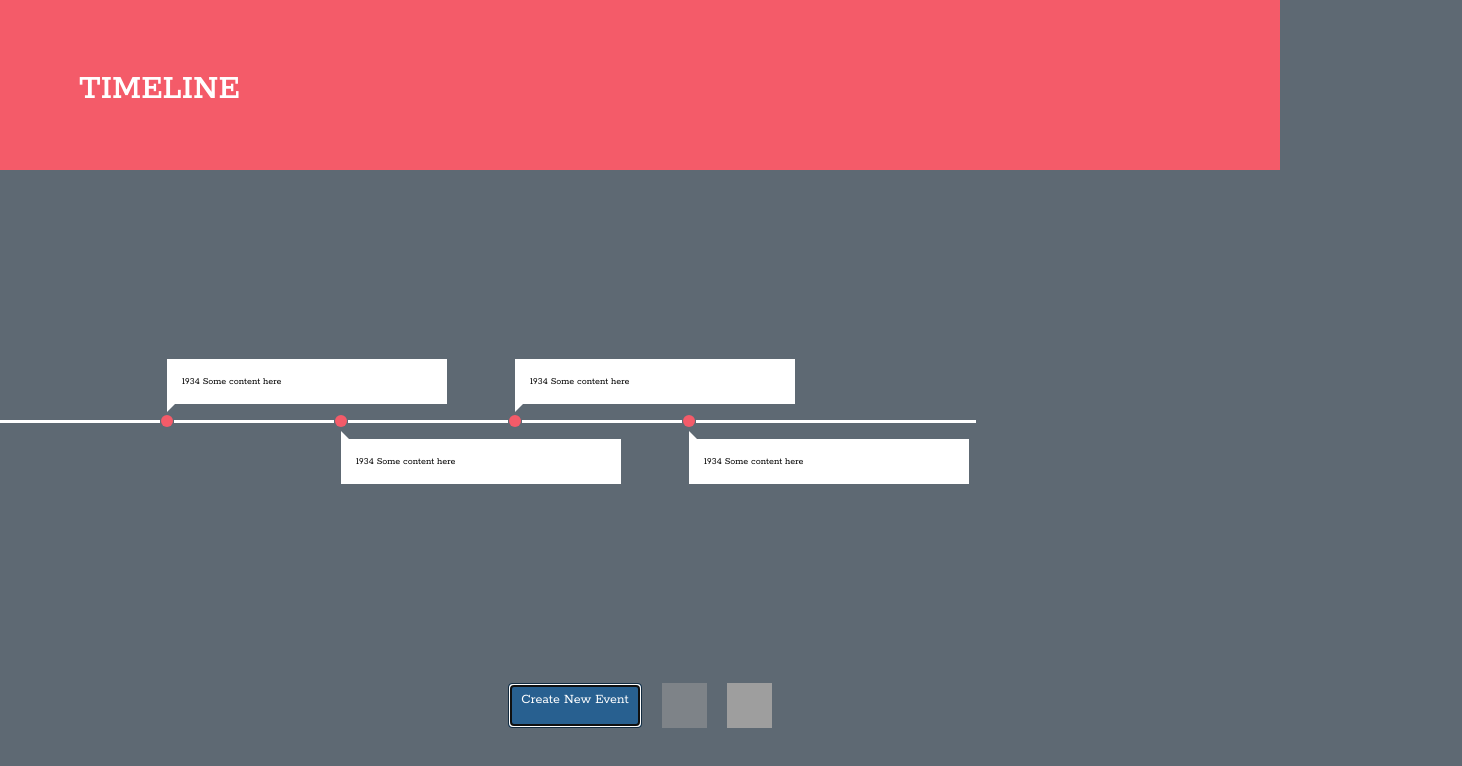
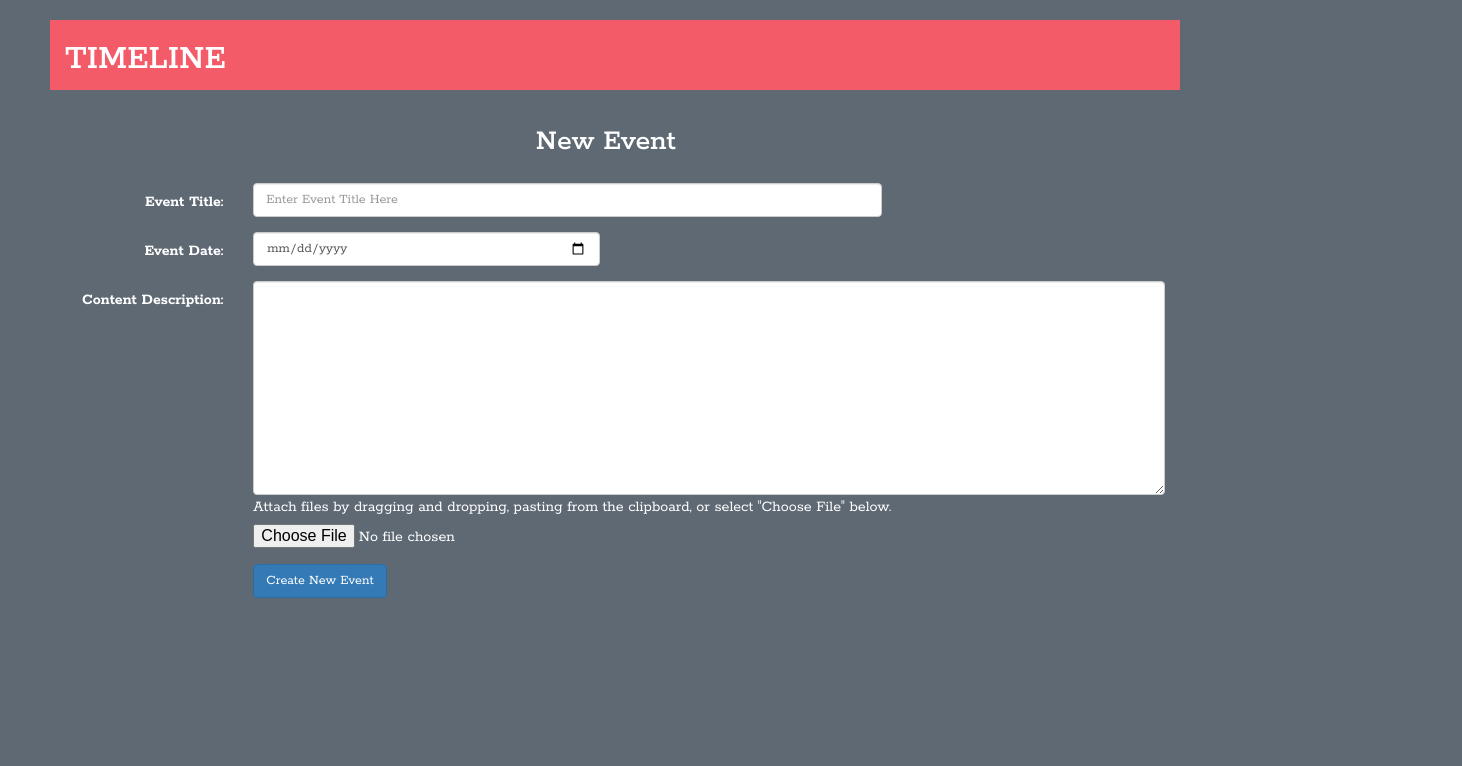
Before and after one commit to jerrudS/timeline, a plain HTML site: page index.html in a window 1280 px wide. Both pictures are taken after a click on the button "Create New Event". Shown: the whole page, 1462 px wide, since content can reach past the window. Drawn offline with nearby package versions, Linux system fonts and the light colour scheme; grey boxes are pictures that could not be loaded.

Commit message:
Add JS to hide main page when "Create Event Button" clicked. #2

```diff
--- a/index.html
+++ b/index.html
@@ -10,6 +10,7 @@
   </head>
   <body>
 <!-- main page -->
+    <div class="main-page">
       <section class="section intro">
         <div class="container">
           <h1>TIMELINE</h1>
@@ -47,23 +48,18 @@
           <li></li>
         </ol>
 
-      <div class="arrows">
+        <div class="main-create-button">
           <button id="new-button" type="button" class="btn btn-primary">Create New Event</button>
-        <button id="prev-arrow" class="arrow arrow-prev disabled" disabled>
-          <img src="https://s3-us-west-2.amazonaws.com/s.cdpn.io/162656/arrow_prev.svg" alt="prev timeline arrow"/>
-        </button>
-        <button id="next-arrow" class="arrow arrow-next">
-          <img src="https://s3-us-west-2.amazonaws.com/s.cdpn.io/162656/arrow_next.svg" alt="next timeline arrow"/>
-        </button>
         </div>
       </section>
+    </div>
 
 <!-- form -->
-    <div class="hidden container-fluid">
+    <div id="event" class="hidden container-fluid">
       <div class="row">
         <div class="col-xs-12">
-          <form id="event" class="form-horizontal">
-            <div class="form-group">
+          <form class="form-horizontal">
+            <div id="event-header" class="form-group">
               <div class="col-sm-4">
                 <h1>TIMELINE</h1>
               </div>
--- a/main.js
+++ b/main.js
@@ -1,8 +1,10 @@
 /* eslint-disable no-unused-vars */
+
+/* update form data array */
 var data = []
 
 window.addEventListener('DOMContentLoaded', function (event) {
-  var $eventForm = document.querySelector('#event-form')
+  var $eventForm = document.querySelector('#event')
 
   $eventForm.addEventListener('submit', function (event) {
     event.preventDefault()
@@ -18,3 +20,15 @@ window.addEventListener('DOMContentLoaded', function (event) {
     data.push(newData)
   })
 })
+
+/* navigate from main page to event form */
+var $createButton = document.querySelector('#new-button')
+
+$createButton.addEventListener('click', function (event) {
+  event.preventDefault()
+  var $mainPage = document.querySelector('.main-page')
+  var $eventForm = document.querySelector('#event')
+
+  $mainPage.setAttribute('class', 'hidden main-page')
+  $eventForm.setAttribute('class', 'container-fluid')
+})
--- a/styles.css
+++ b/styles.css
@@ -15,20 +15,6 @@ form {
   padding-right: 100px;
   padding-left: 50px;
   padding-top: 20px;
-}
-
-#new-button {
-  display: flex;
-  justify-content: flex-start;
-}
-
-#prev-arrow,
-#next-arrow {
-  background: transparent;
-  border: none;
-  cursor: pointer;
-  outline: none;
-  padding-left: 20px;
 }
 
 body {
@@ -137,21 +123,12 @@ body {
   border-color: transparent transparent transparent white;
 }
 
-.timeline .arrows {
+.main-create-button {
   display: flex;
   justify-content: center;
   margin-bottom: 20px;
 }
 
-.timeline .arrows .arrow__prev {
-  margin-right: 20px;
+#event-header {
+  background: #f45b69;
 }
-
-.timeline .disabled {
-  opacity: 0.5;
-}
-
-.timeline .arrows img {
-  width: 45px;
-  height: 45px;
-}
```
Lines whose indentation alone changed are shown as unchanged.
